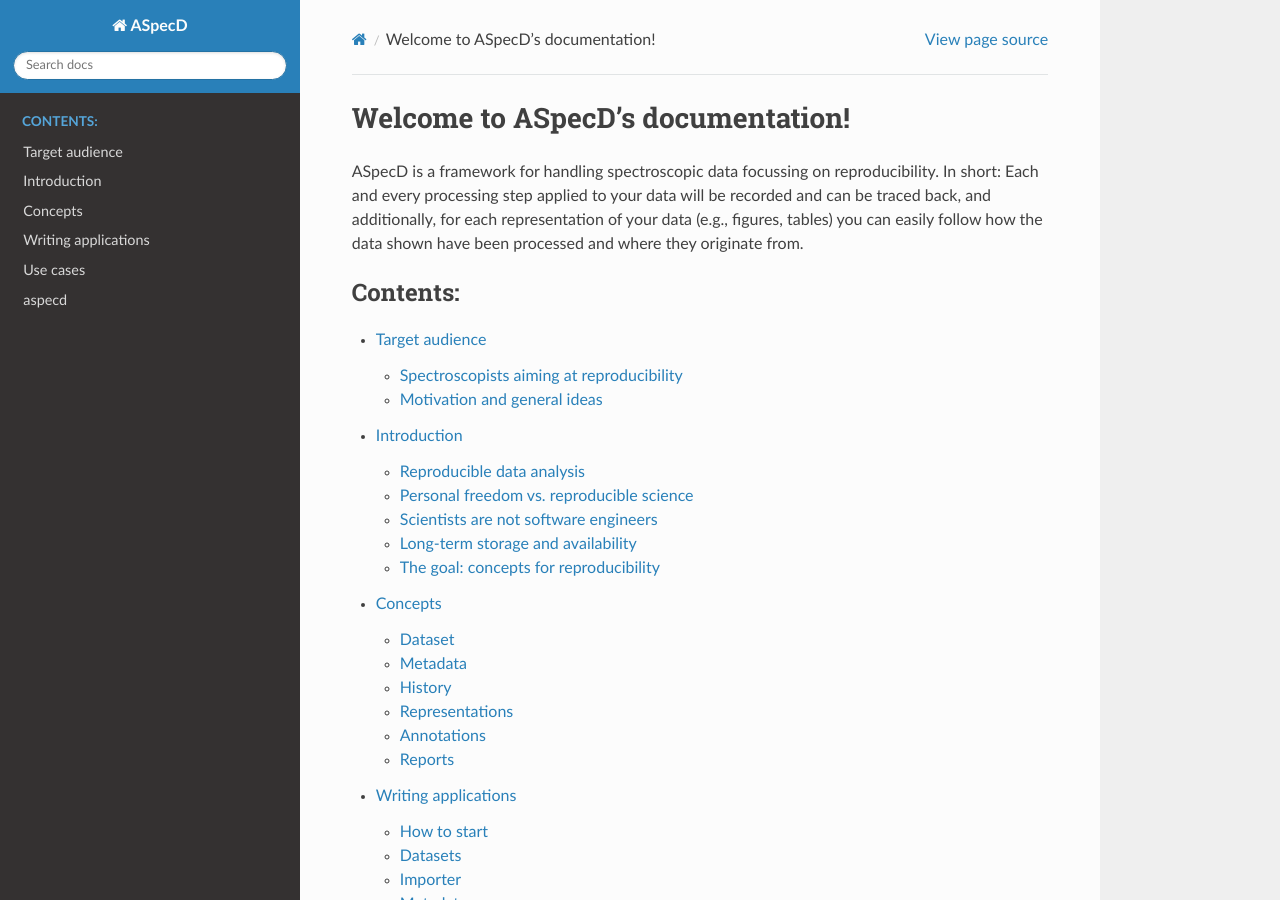
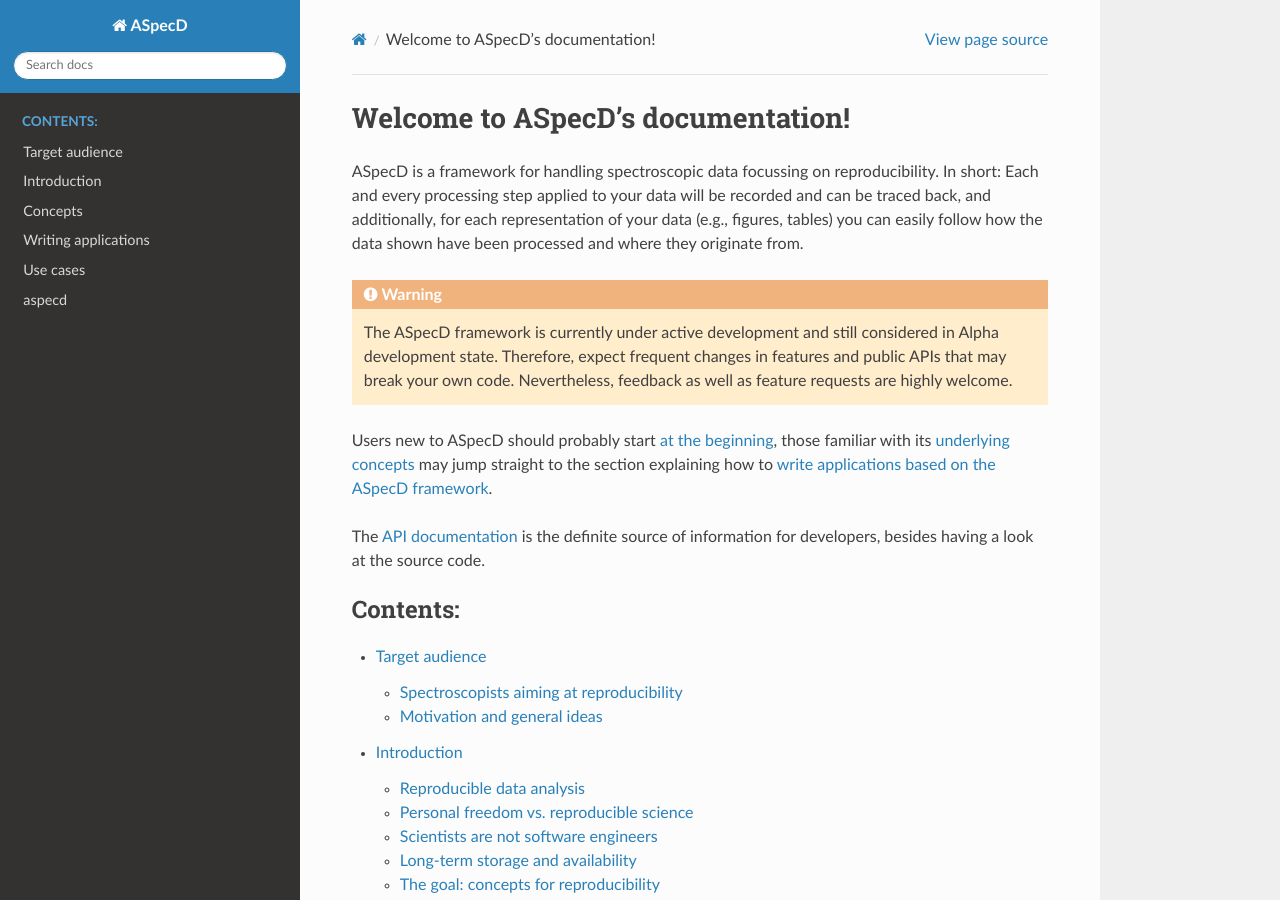
Before and after one commit to tillbiskup/aspecd, a Sphinx documentation site: the page built from docs/index.rst, in a window 1280 px wide and 900 px high. Built offline with Sphinx 7.4.7 and the Read the Docs theme 2.0.0, drawn with Linux system fonts in a browser that asks for light colours.

Commit message:
Warning and textual navigation

```diff
--- a/docs/index.rst
+++ b/docs/index.rst
@@ -7,6 +7,15 @@ Welcome to ASpecD's documentation!
 ==================================
 
 ASpecD is a framework for handling spectroscopic data focussing on reproducibility. In short: Each and every processing step applied to your data will be recorded and can be traced back, and additionally, for each representation of your data (e.g., figures, tables) you can easily follow how the data shown have been processed and where they originate from.
+
+
+.. warning::
+  The ASpecD framework is currently under active development and still considered in Alpha development state. Therefore, expect frequent changes in features and public APIs that may break your own code. Nevertheless, feedback as well as feature requests are highly welcome.
+
+
+Users new to ASpecD should probably start :doc:`at the beginning <audience>`, those familiar with its :doc:`underlying concepts <concepts>` may jump straight to the section explaining how to :doc:`write applications based on the ASpecD framework <applications>`.
+
+The :doc:`API documentation <api/aspecd>` is the definite source of information for developers, besides having a look at the source code.
 
 
 .. toctree::
```
Also changed, not shown: 1 other file.
